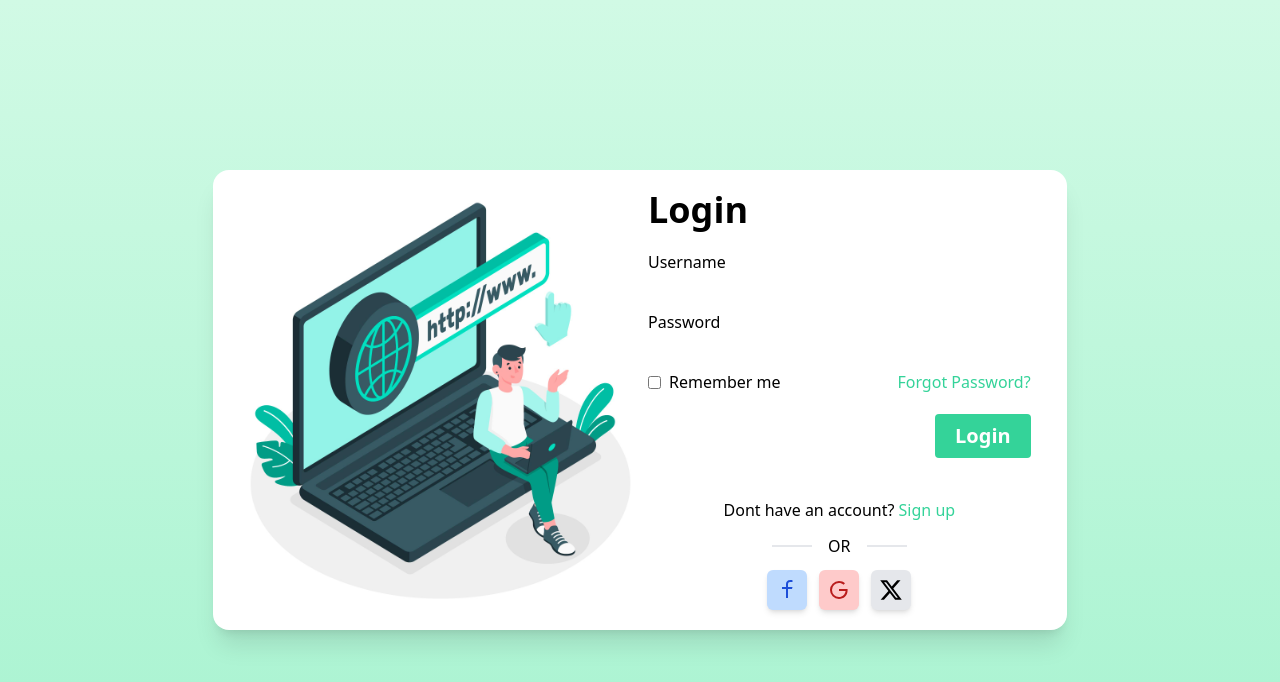
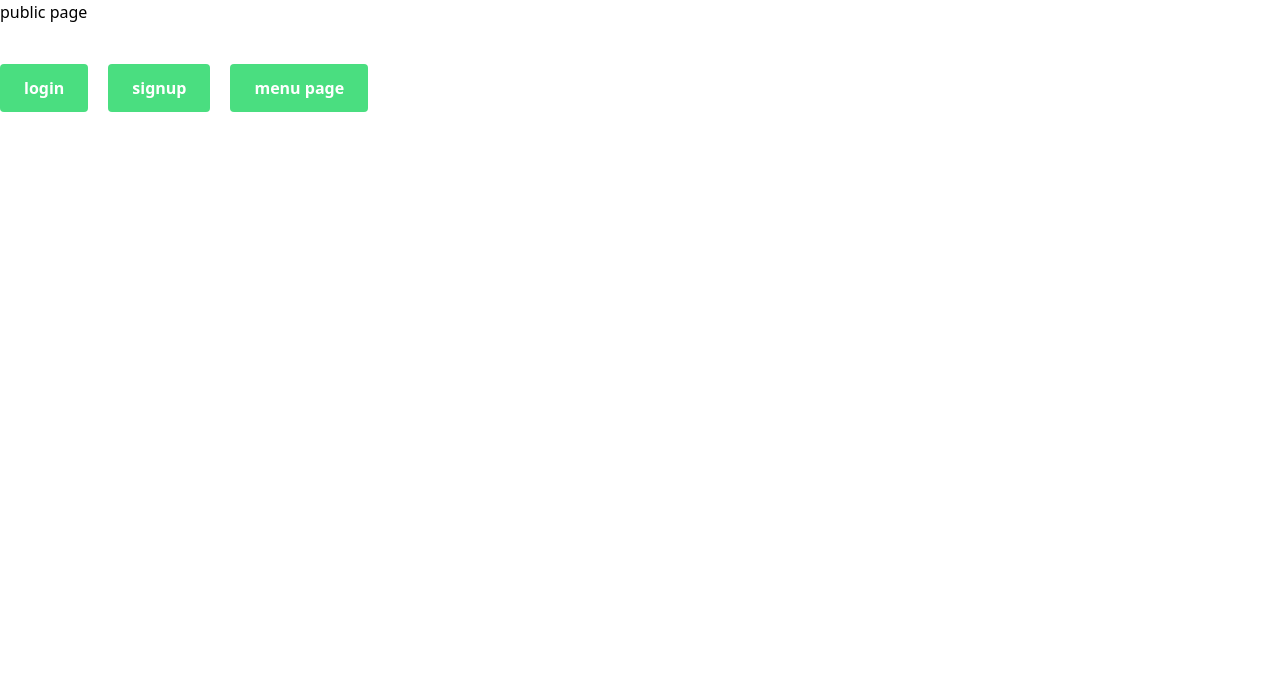
Before and after one commit to primeKal/mms_project, a Vue app in the folder mms_frontend/: page / in a window 1280 px wide. Shown: the top 682 px of the page. Built offline with nearby package versions, Linux system fonts and the light colour scheme.

Commit message:
project structure changed

```diff
--- a/mms_frontend/src/router/index.js
+++ b/mms_frontend/src/router/index.js
@@ -1,11 +1,11 @@
 import { createRouter, createWebHistory } from 'vue-router'
-import LoginView from '../views/LoginView.vue'
+import PublicPage from '../views/publicPage/PublicIndex.vue'
 
 const routes = [
   {
     path: '/',
     name: 'home',
-    component: LoginView
+    component: PublicPage
   },
   {
     path: '/signup',
@@ -13,19 +13,19 @@ const routes = [
     // route level code-splitting
     // this generates a separate chunk (about.[hash].js) for this route
     // which is lazy-loaded when the route is visited.
-    component: () => import(/* webpackChunkName: "about" */ '../views/SignupView.vue')
+    component: () => import(/* webpackChunkName: "about" */ '../views/registration/SignupView.vue')
   },
   {
-    path: '/main',
-    name: 'main',
-    component: () => import('../views/MainView.vue'),
-    children: [
-      {
-        path: 'menu',
-        name: 'menu',
-        component: ()=> import('../views/menu/MenuView.vue')
-      }
-    ]
+    path: '/menu/:id',
+    name: 'menu',
+    component: () => import('../views/menu/MenuIndex.vue'),
+    // children: [
+    //   {
+    //     path: 'menu',
+    //     name: 'menu',
+    //     component: ()=> import('../views/menu/MenuIndex.vue')
+    //   }
+    // ]
   }
 ]
 
--- a/mms_frontend/src/views/LoginView.vue
+++ /dev/null
@@ -1,92 +0,0 @@
-<template>
-    <div class="h-screen flex flex-col justify-center items-center bg-gradient-to-b from-emerald-100 to-emerald-200">
-        <div class="xl:w-2/3 lg:w-3/5 md:w-3/4 w-11/12 py-5 px-7 flex md:flex-row flex-col bg-white rounded-2xl shadow-xl">
-            <div class="md:block hidden basis-1/2">
-                <img src="@/assets/images/login_vector.jpg" class="w-full h-full object-contatin" />
-            </div>
-            <div class="md:basis-1/2 basis-auto px-2 flex flex-col items-center justify-center">
-                <div class="w-full flex flex-col">
-                    <p class="text-4xl font-bold">Login</p>
-                    <div class="my-5">
-                        <div class="w-full flex flex-col">
-                            <label
-                                for="username"
-                                class="font-light"
-                            >
-                                Username
-                            </label>
-                            <input
-                                name="username"
-                                class="mt-1 primary-input-field"
-                                type="text"
-                                v-model="username"
-                            />
-                        </div>
-                        <div class="mt-2 w-full flex flex-col">
-                            <label
-                                for="password"
-                                class="font-light"
-                            >
-                                Password
-                            </label>
-                            <input
-                                name="password"
-                                class="mt-1 primary-input-field"
-                                type="password"
-                                v-model="password"
-                            />
-                        </div>
-                        <div class="mt-2 flex justify-between">
-                            <div class="flex items-center">
-                                <input type="checkbox" />
-                                <p class="ml-2">Remember me</p>
-                            </div>
-                            <button class="text-emerald-400 hover:underline">Forgot Password?</button>
-                        </div>
-                    </div>
-                    <button
-                        @click="login"
-                        class="self-end px-5 py-2 bg-emerald-400 text-white font-semibold text-xl rounded hover:bg-emerald-500 active:scale-95 transition-all duration-200 ease-in"
-                    >
-                        Login
-                    </button>
-
-                    <p class="mt-10 text-center">Dont have an account?  <span @click="$router.push({name: 'signup'})" class="text-emerald-400 hover:underline cursor-pointer">Sign up</span></p>
-                    <div class="my-3 w-full flex justify-center items-center">
-                        <hr class="w-10 border"/>
-                        <p class="mx-4">OR</p>
-                        <hr class="w-10 border"/>
-                    </div>
-                    <div class="flex justify-center space-x-3">
-                        <div class="rounded-md p-2 bg-blue-200 hover:bg-blue-300 text-blue-700 cursor-pointer shadow-md">
-                            <svg xmlns="http://www.w3.org/2000/svg" width="24" height="24" viewBox="0 0 24 24"><path fill="currentColor" d="M13 9h4.5l-.5 2h-4v9h-2v-9H7V9h4V7.128c0-1.783.186-2.43.534-3.082a3.635 3.635 0 0 1 1.512-1.512C13.698 2.186 14.345 2 16.128 2c.522 0 .98.05 1.372.15V4h-1.372c-1.324 0-1.727.078-2.139.298a1.63 1.63 0 0 0-.691.692c-.22.411-.298.814-.298 2.138V9Z"/></svg>
-                        </div>
-                        <div class="rounded-md p-2 bg-red-200 hover:bg-red-300 text-red-700 cursor-pointer shadow-md">
-                            <svg xmlns="http://www.w3.org/2000/svg" width="24" height="24" viewBox="0 0 24 24"><path fill="currentColor" d="M12 11h8.533c.044.385.067.78.067 1.184c0 2.734-.98 5.036-2.678 6.6c-1.485 1.371-3.518 2.175-5.942 2.175A8.976 8.976 0 0 1 3 11.98A8.976 8.976 0 0 1 11.98 3c2.42 0 4.453.89 6.008 2.339L16.526 6.8C15.368 5.681 13.803 5 12 5a7 7 0 0 0 0 14c3.527 0 6.144-2.608 6.577-6H12v-2Z"/></svg>
-                        </div>
-                        <div class="rounded-md p-2 bg-gray-200 hover:bg-gray-300 text-black cursor-pointer shadow-md">
-                            <svg xmlns="http://www.w3.org/2000/svg" width="24" height="24" viewBox="0 0 24 24"><path fill="currentColor" d="M18.205 2.25h3.308l-7.227 8.26l8.502 11.24H16.13l-5.214-6.817L4.95 21.75H1.64l7.73-8.835L1.215 2.25H8.04l4.713 6.231l5.45-6.231Zm-1.161 17.52h1.833L7.045 4.126H5.078L17.044 19.77Z"/></svg>
-                        </div>
-                    </div>
-                    <!-- <p class="mt-7 text-center text-black/70 text-xs font-light">Lika-et</p> -->
-                </div>
-            </div>
-
-        </div>
-    </div>
-</template>
-<script>
-export default {
-    data () {
-        return {
-            username: '',
-            password: ''
-        }
-    },
-    methods: {
-        login() {
-
-        }
-    }
-}
-</script>
--- a/mms_frontend/src/views/MainView.vue
+++ /dev/null
@@ -1,30 +0,0 @@
-<template>
-    <div class="h-screen grid grid-cols-6 grid-flow-col">
-       <NavBarVue :navKey="navKey" class="col-span-1 border-r-2" />
-       <div class="h-full col-span-5">
-        <div class="w-full h-[10%] bg-white shadow-md">
-
-        </div>
-            <router-view @selected-nav="select_nav" />
-       </div>
-
-    </div>
-</template>
-<script>
-import NavBarVue from '@/components/common/NavBar.vue'
-export default {
-    components: {
-        NavBarVue
-    },
-    data () {
-        return {
-            navKey: 2,
-        }
-    },
-    methods: {
-        select_nav(value){
-            this.navKey = value
-        }
-    }
-}
-</script>
--- /dev/null
+++ b/mms_frontend/src/views/publicPage/PublicIndex.vue
@@ -0,0 +1,16 @@
+<template>
+    <div>
+        public page
+        <div class="mt-10 flex space-x-5">
+            <button class="py-3 px-6 bg-green-400 rounded text-white font-semibold">
+                login
+            </button>
+            <button class="py-3 px-6 bg-green-400 rounded text-white font-semibold">
+                signup
+            </button>
+            <button class="py-3 px-6 bg-green-400 rounded text-white font-semibold">
+                menu page
+            </button>
+        </div>
+    </div>
+</template>
```
Also changed, not shown: mms_frontend/src/views/menu/MenuIndex.vue (renamed from mms_frontend/src/views/menu/MenuView.vue), mms_frontend/src/views/registration/SignupView.vue (renamed from mms_frontend/src/views/SignupView.vue).
